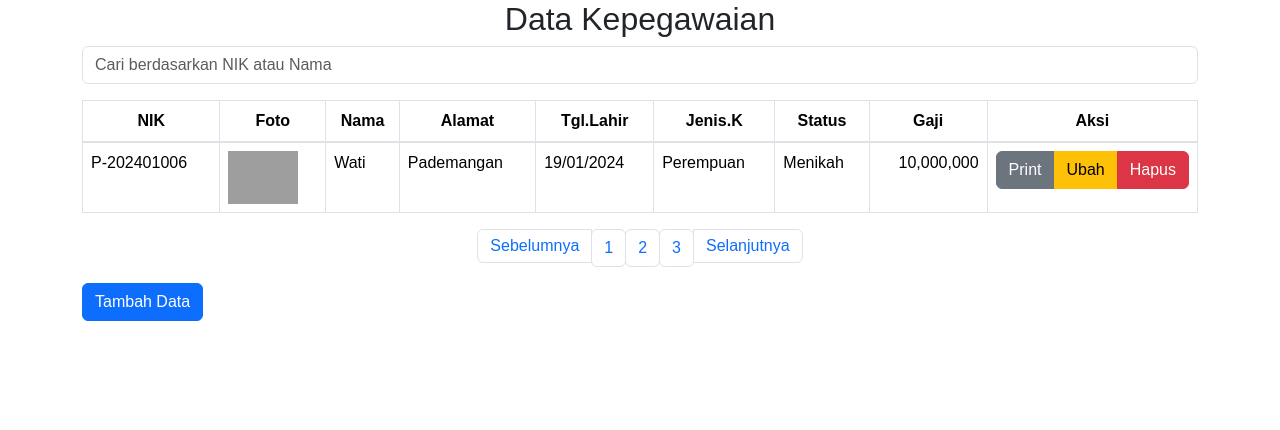
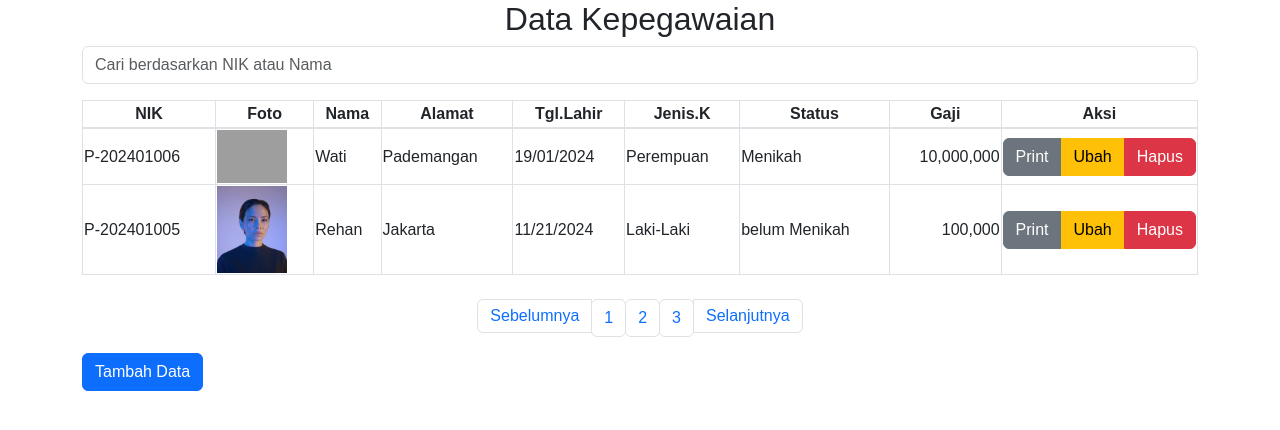
Before and after one commit to RinaldoEB/data_pegawai, a Flask app: template crud/templates/index.html in a window 1280 px wide. Shown: the top 430 px of the page. Run offline with Flask 3, Linux system fonts and the light colour scheme; the template is opened without the code that fills it, so the values that code supplies are empty; some libraries are stand-ins or nearby versions; grey boxes are pictures that could not be loaded.

Commit message:
perubahan baru

```diff
--- a/crud/templates/index.html
+++ b/crud/templates/index.html
@@ -5,7 +5,7 @@
     <link rel="stylesheet" href="../static/bootstrap/css/bootstrap.min.css">
     <!-- Tambahkan jsPDF Library -->
     <script src="../static/js/jspdf.min.js"></script>
-    <script src="{{ url_for('static', filename='js/jspdf.plugin.autotable.min.js') }}"></script>
+    <script src="path/to/jspdf.plugin.autotable.min.js"></script>
     <!-- bootstrap link -->
     <link href="https://cdn.jsdelivr.net/npm/bootstrap@5.3.3/dist/css/bootstrap.min.css" rel="stylesheet" integrity="sha384-QWTKZyjpPEjISv5WaRU9OFeRpok6YctnYmDr5pNlyT2bRjXh0JMhjY6hW+ALEwIH" crossorigin="anonymous">
 
@@ -34,7 +34,7 @@
             <input type="text" id="searchInput" class="form-control" placeholder="Cari berdasarkan NIK atau Nama">
         </div>
 
-        <table class="table table-bordered table-hover">
+        <table class="table-bordered table-hover">
             <thead>
                 <tr>
                     <th>NIK</th>
@@ -62,19 +62,39 @@
                     <td style="text-align: right;">10,000,000</td>
                     <td>
                         <div class="btn-group" role="group">
-                            <a href="#" class="btn btn-secondary print-btn" data-nik="{{ row[0] }}">Print</a>
+                            <a href="#" class="btn btn-secondary print-btn" data-nik="{{ row[0] }}" onclick="printToPDF('{{ row[0] }}')">Print</a>
                             <a href="edit.html" class="btn btn-warning" role="button">Ubah</a>
                             <a href="http://localhost:5000/hapus/{{row[0]}}" class="btn btn-danger" role="button" onclick="return confirm('Apakah Anda yakin ingin menghapus data ini?')">Hapus</a>
                         </div>
                     </td>
                 </tr>
+                <tr>
+                    <td>P-202401005</td>
+                    <td>
+                        <img src="../static/foto/aiony-haust-3TLl_97HNJo-unsplash.jpg" alt="Foto {{ row[1] }}" width="70">
+                    </td>
+                    <td>Rehan</td>
+                    <td>Jakarta</td>
+                    <td>11/21/2024</td>
+                    <td>Laki-Laki</td>
+                    <td>belum Menikah</td>
+                    <td style="text-align: right;">100,000</td>
+                    <td>
+                        <div class="btn-group" role="group">
+                            <a href="#" class="btn btn-secondary print-btn" data-nik="{{ row[0] }}" onclick="printToPDF('{{ row[0] }}'); return false;">Print</a>
+                            <a href="edit.html" class="btn btn-warning" role="button">Ubah</a>
+                            <a href="http://localhost:5000/hapus/{{row[0]}}" class="btn btn-danger" role="button" onclick="return confirm('Apakah Anda yakin ingin menghapus data ini?')">Hapus</a>
+                        </div>
+                    </td>
+                </tr>
+
             </tbody>
 
         </table>
 
         <!-- Pagination -->
         <nav aria-label="Page navigation example">
-            <ul class="pagination justify-content-center">
+            <ul class="pagination justify-content-center mt-4">
                 <li class="page-item" id="previous"><a class="page-link" href="#">Sebelumnya</a></li>
                 <li class="page-item" id="page1"><button class="page-link btn btn-link">1</button></li>
                 <li class="page-item" id="page2"><button class="page-link btn btn-link">2</button></li>
```
